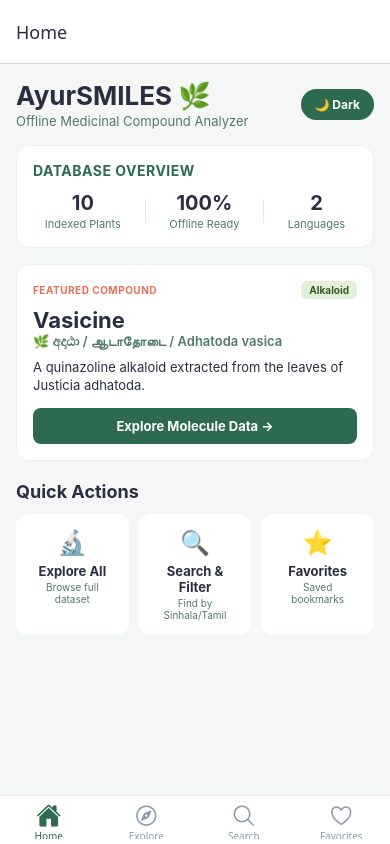
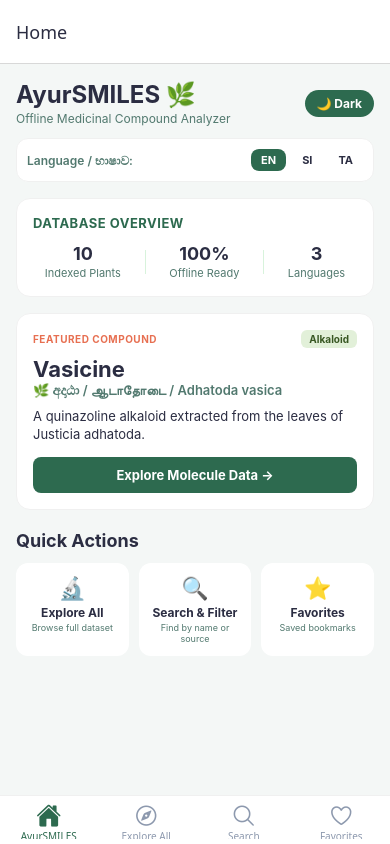
Before and after one commit to thilinitharushika/AyurSMILES, a React Native app: screen /Home in a window 390 px wide. Built offline with nearby package versions, Linux system fonts and the light colour scheme.

Commit message:
feat: add bilingual support for English, Sinhala, and Tamil with LanguageContext

```diff
--- a/App.js
+++ b/App.js
@@ -4,10 +4,9 @@ import { createBottomTabNavigator } from '@react-navigation/bottom-tabs';
 import { createNativeStackNavigator } from '@react-navigation/native-stack';
 import { Ionicons } from '@expo/vector-icons';
 
-// 1. Import Theme Provider
 import { ThemeProvider, useTheme } from './context/ThemeContext';
+import { LanguageProvider, useLanguage } from './context/LanguageContext';
 
-// 2. Import Screens
 import HomeScreen from './screens/HomeScreen';
 import ExploreScreen from './screens/ExploreScreen';
 import SearchScreen from './screens/SearchScreen';
@@ -17,9 +16,9 @@ import DetailScreen from './screens/DetailScreen';
 const Tab = createBottomTabNavigator();
 const Stack = createNativeStackNavigator();
 
-// Tab Navigator Component with Icons & Active Theme support
 function MainTabs() {
   const { theme } = useTheme();
+  const { t } = useLanguage();
 
   return (
     <Tab.Navigator
@@ -35,7 +34,6 @@ function MainTabs() {
         tabBarInactiveTintColor: '#8d99ae',
         tabBarIcon: ({ focused, color, size }) => {
           let iconName;
-
           if (route.name === 'Home') {
             iconName = focused ? 'home' : 'home-outline';
           } else if (route.name === 'Explore') {
@@ -45,23 +43,22 @@ function MainTabs() {
           } else if (route.name === 'Favorites') {
             iconName = focused ? 'heart' : 'heart-outline';
           }
-
           return <Ionicons name={iconName} size={size} color={color} />;
         },
       })}
     >
-      <Tab.Screen name="Home" component={HomeScreen} />
-      <Tab.Screen name="Explore" component={ExploreScreen} />
-      <Tab.Screen name="Search" component={SearchScreen} />
-      <Tab.Screen name="Favorites" component={FavoritesScreen} />
+      <Tab.Screen name="Home" component={HomeScreen} options={{ tabBarLabel: t.appTitle.split(' ')[0] }} />
+      <Tab.Screen name="Explore" component={ExploreScreen} options={{ tabBarLabel: t.exploreAll }} />
+      <Tab.Screen name="Search" component={SearchScreen} options={{ tabBarLabel: t.searchFilter.split(' ')[0] }} />
+      <Tab.Screen name="Favorites" component={FavoritesScreen} options={{ tabBarLabel: t.favorites }} />
     </Tab.Navigator>
   );
 }
 
-// Main App Component
 export default function App() {
   return (
     <ThemeProvider>
+      <LanguageProvider>
         <NavigationContainer>
           <Stack.Navigator>
             <Stack.Screen
@@ -76,6 +73,7 @@ export default function App() {
             />
           </Stack.Navigator>
         </NavigationContainer>
+      </LanguageProvider>
     </ThemeProvider>
   );
 }
--- /dev/null
+++ b/context/LanguageContext.js
@@ -0,0 +1,118 @@
+import React, { createContext, useContext, useState, useEffect } from 'react';
+import AsyncStorage from '@react-native-async-storage/async-storage';
+
+const LanguageContext = createContext();
+
+export const translations = {
+  en: {
+    appTitle: 'AyurSMILES 🌿',
+    appSubtitle: 'Offline Medicinal Compound Analyzer',
+    databaseOverview: 'Database Overview',
+    indexedPlants: 'Indexed Plants',
+    offlineReady: 'Offline Ready',
+    languages: 'Languages',
+    featuredCompound: 'FEATURED COMPOUND',
+    exploreMoleculeData: 'Explore Molecule Data →',
+    quickActions: 'Quick Actions',
+    exploreAll: 'Explore All',
+    browseFullDataset: 'Browse full dataset',
+    searchFilter: 'Search & Filter',
+    findByName: 'Find by name or source',
+    favorites: 'Favorites',
+    savedBookmarks: 'Saved bookmarks',
+    exploreCompounds: 'Explore Compounds',
+    showingIndexed: 'Showing indexed traditional medicinal compounds',
+    searchPlaceholder: 'Search compound or plant (Sinhala / Tamil)...',
+    noResults: 'No matching compounds found 🧪',
+    tryDifferentSearch: 'Try searching with a different name or select "All".',
+    lipinskiPass: 'Lipinski: Pass ✅',
+    lipinskiAlert: 'Lipinski: Alert ⚠️',
+    all: 'All',
+  },
+  si: {
+    appTitle: 'ආයුර් SMILES 🌿',
+    appSubtitle: 'ඕෆ්ලයින් ඖෂධීය සංයෝග විශ්ලේෂකය',
+    databaseOverview: 'දත්ත සමුදාය දළ විශ්ලේෂණය',
+    indexedPlants: 'ලැයිස්තුගත ශාක',
+    offlineReady: '100% ඕෆ්ලයින්',
+    languages: 'භාෂා',
+    featuredCompound: 'විශේෂිත ඖෂධීය සංයෝගය',
+    exploreMoleculeData: 'අණුක දත්ත පරීක්ෂා කරන්න →',
+    quickActions: 'ක්රියාකාරකම්',
+    exploreAll: 'සියල්ල බලන්න',
+    browseFullDataset: 'සම්පූර්ණ දත්ත සමුදාය',
+    searchFilter: 'සෙවුම සහ පෙරහන',
+    findByName: 'නම හෝ මූලාශ්රය අනුව',
+    favorites: 'ප්‍රියතම සංයෝග',
+    savedBookmarks: 'සුරකින ලද ලැයිස්තුව',
+    exploreCompounds: 'සංයෝග ගවේෂණය',
+    showingIndexed: 'ලැයිස්තුගත සම්ප්‍රදායික ඖෂධීය සංයෝග',
+    searchPlaceholder: 'සංයෝගය හෝ ශාකය සොයන්න (සිංහල / தமிழ்)...',
+    noResults: 'ගැලපෙන සංයෝග හමු නොවීය 🧪',
+    tryDifferentSearch: 'වෙනත් නමකින් සෙවීමට උත්සාහ කරන්න.',
+    lipinskiPass: 'ලිපින්ස්කි: සාර්ථකයි ✅',
+    lipinskiAlert: 'ලිපින්ස්කි: අවධානය ⚠️',
+    all: 'සියල්ල',
+  },
+  ta: {
+    appTitle: 'ஆயுர் SMILES 🌿',
+    appSubtitle: 'ஆஃப்லைன் மூலிகை கலவை பகுப்பாய்வி',
+    databaseOverview: 'தரவுத்தள மேலோட்டம்',
+    indexedPlants: 'வரிசைப்படுத்தப்பட்ட தாவரங்கள்',
+    offlineReady: 'ஆஃப்லைன் தயார்',
+    languages: 'மொழிகள்',
+    featuredCompound: 'சிறப்பு மூலிகை கலவை',
+    exploreMoleculeData: 'மூலக்கூறு தரவை ஆராய்க →',
+    quickActions: 'விரைவு செயல்கள்',
+    exploreAll: 'அனைத்தையும் ஆராய்க',
+    browseFullDataset: 'முழு தரவுத்தளம்',
+    searchFilter: 'தேடல் & வடிகட்டி',
+    findByName: 'பெயர் அல்லது மூலம் மூலம்',
+    favorites: 'விருப்பமானவை',
+    savedBookmarks: 'சேமிக்கப்பட்டவை',
+    exploreCompounds: 'கலவைகளை ஆராய்க',
+    showingIndexed: 'வரிசைப்படுத்தப்பட்ட பாரம்பரிய மருத்துவ கலவைகள்',
+    searchPlaceholder: 'கலவை அல்லது தாவரத்தை தேடுக...',
+    noResults: 'பொருந்தும் கலவைகள் எதுவும் இல்லை 🧪',
+    tryDifferentSearch: 'வேறு பெயரில் தேட முயற்சிக்கவும்.',
+    lipinskiPass: 'லிபின்ஸ்கி: தேர்ச்சி ✅',
+    lipinskiAlert: 'லிபின்ஸ்கி: எச்சரிக்கை ⚠️',
+    all: 'அனைத்தும்',
+  }
+};
+
+export const LanguageProvider = ({ children }) => {
+  const [lang, setLang] = useState('en');
+
+  useEffect(() => {
+    loadLanguage();
+  }, []);
+
+  const loadLanguage = async () => {
+    try {
+      const savedLang = await AsyncStorage.getItem('user_language');
+      if (savedLang) setLang(savedLang);
+    } catch (error) {
+      console.log('Error loading language', error);
+    }
+  };
+
+  const changeLanguage = async (newLang) => {
+    try {
+      setLang(newLang);
+      await AsyncStorage.setItem('user_language', newLang);
+    } catch (error) {
+      console.log('Error saving language', error);
+    }
+  };
+
+  const t = translations[lang] || translations.en;
+
+  return (
+    <LanguageContext.Provider value={{ lang, changeLanguage, t }}>
+      {children}
+    </LanguageContext.Provider>
+  );
+};
+
+export const useLanguage = () => useContext(LanguageContext);
--- a/screens/HomeScreen.js
+++ b/screens/HomeScreen.js
@@ -8,12 +8,13 @@ import {
 } from 'react-native';
 import { SafeAreaView } from 'react-native-safe-area-context';
 import { useTheme } from '../context/ThemeContext';
+import { useLanguage } from '../context/LanguageContext';
 import compoundsData from '../data/compounds.json';
 
 export default function HomeScreen({ navigation }) {
   const { theme, isDarkMode, toggleTheme } = useTheme();
+  const { lang, changeLanguage, t } = useLanguage();
 
-  // Pick a daily featured compound (e.g., Curcumin or first entry)
   const featuredCompound = compoundsData[0] || {};
   const totalCompounds = compoundsData.length;
 
@@ -21,12 +22,12 @@ export default function HomeScreen({ navigation }) {
     <SafeAreaView style={[styles.container, { backgroundColor: theme.background }]}>
       <ScrollView contentContainerStyle={styles.scrollContent} showsVerticalScrollIndicator={false}>
 
-        {/* Top App Header & Theme Switcher */}
+        {/* Header & Theme Toggle */}
         <View style={styles.topHeader}>
           <View>
-            <Text style={[styles.appTitle, { color: theme.text }]}>AyurSMILES 🌿</Text>
+            <Text style={[styles.appTitle, { color: theme.text }]}>{t.appTitle}</Text>
             <Text style={[styles.appSubtitle, { color: theme.subText }]}>
-              Offline Medicinal Compound Analyzer
+              {t.appSubtitle}
             </Text>
           </View>
 
@@ -41,32 +42,57 @@ export default function HomeScreen({ navigation }) {
           </TouchableOpacity>
         </View>
 
+        {/* Language Switcher Bar (EN | SI | TA) */}
+        <View style={[styles.langBar, { backgroundColor: theme.card, borderColor: theme.border }]}>
+          <Text style={[styles.langLabel, { color: theme.subText }]}>Language / භාෂාව:</Text>
+          <View style={styles.langButtons}>
+            {['en', 'si', 'ta'].map((l) => (
+              <TouchableOpacity
+                key={l}
+                style={[
+                  styles.langPill,
+                  lang === l && { backgroundColor: theme.primary }
+                ]}
+                onPress={() => changeLanguage(l)}
+              >
+                <Text style={[
+                  styles.langText,
+                  { color: theme.text },
+                  lang === l && styles.activeLangText
+                ]}>
+                  {l.toUpperCase()}
+                </Text>
+              </TouchableOpacity>
+            ))}
+          </View>
+        </View>
+
         {/* Quick Stats Dashboard Card */}
         <View style={[styles.statsCard, { backgroundColor: theme.card, borderColor: theme.border }]}>
-          <Text style={[styles.statsTitle, { color: theme.primary }]}>Database Overview</Text>
+          <Text style={[styles.statsTitle, { color: theme.primary }]}>{t.databaseOverview}</Text>
           <View style={styles.statsRow}>
             <View style={styles.statBox}>
               <Text style={[styles.statNumber, { color: theme.text }]}>{totalCompounds}</Text>
-              <Text style={[styles.statLabel, { color: theme.subText }]}>Indexed Plants</Text>
+              <Text style={[styles.statLabel, { color: theme.subText }]}>{t.indexedPlants}</Text>
             </View>
             <View style={styles.statDivider} />
             <View style={styles.statBox}>
               <Text style={[styles.statNumber, { color: theme.text }]}>100%</Text>
-              <Text style={[styles.statLabel, { color: theme.subText }]}>Offline Ready</Text>
+              <Text style={[styles.statLabel, { color: theme.subText }]}>{t.offlineReady}</Text>
             </View>
             <View style={styles.statDivider} />
             <View style={styles.statBox}>
-              <Text style={[styles.statNumber, { color: theme.text }]}>2</Text>
-              <Text style={[styles.statLabel, { color: theme.subText }]}>Languages</Text>
+              <Text style={[styles.statNumber, { color: theme.text }]}>3</Text>
+              <Text style={[styles.statLabel, { color: theme.subText }]}>{t.languages}</Text>
             </View>
           </View>
         </View>
 
-        {/* Daily Featured Plant Banner */}
+        {/* Featured Banner */}
         {featuredCompound.name && (
           <View style={[styles.featuredCard, { backgroundColor: theme.card, borderColor: theme.border }]}>
             <View style={styles.featuredBadgeRow}>
-              <Text style={styles.featuredBadge}>FEATURED COMPOUND</Text>
+              <Text style={styles.featuredBadge}>{t.featuredCompound}</Text>
               <Text style={[styles.categoryBadge, { backgroundColor: theme.badgeBg, color: theme.badgeText }]}>
                 {featuredCompound.category}
               </Text>
@@ -87,13 +113,13 @@ export default function HomeScreen({ navigation }) {
               style={[styles.viewDetailsBtn, { backgroundColor: theme.primary }]}
               onPress={() => navigation.navigate('Detail', { compound: featuredCompound })}
             >
-              <Text style={styles.viewDetailsBtnText}>Explore Molecule Data →</Text>
+              <Text style={styles.viewDetailsBtnText}>{t.exploreMoleculeData}</Text>
             </TouchableOpacity>
           </View>
         )}
 
-        {/* Quick Navigation Cards */}
-        <Text style={[styles.sectionHeader, { color: theme.text }]}>Quick Actions</Text>
+        {/* Quick Actions */}
+        <Text style={[styles.sectionHeader, { color: theme.text }]}>{t.quickActions}</Text>
 
         <View style={styles.quickActionsGrid}>
           <TouchableOpacity
@@ -101,8 +127,8 @@ export default function HomeScreen({ navigation }) {
             onPress={() => navigation.navigate('Explore')}
           >
             <Text style={styles.actionIcon}>🔬</Text>
-            <Text style={[styles.actionTitle, { color: theme.text }]}>Explore All</Text>
-            <Text style={[styles.actionDesc, { color: theme.subText }]}>Browse full dataset</Text>
+            <Text style={[styles.actionTitle, { color: theme.text }]}>{t.exploreAll}</Text>
+            <Text style={[styles.actionDesc, { color: theme.subText }]}>{t.browseFullDataset}</Text>
           </TouchableOpacity>
 
           <TouchableOpacity
@@ -110,8 +136,8 @@ export default function HomeScreen({ navigation }) {
             onPress={() => navigation.navigate('Search')}
           >
             <Text style={styles.actionIcon}>🔍</Text>
-            <Text style={[styles.actionTitle, { color: theme.text }]}>Search & Filter</Text>
-            <Text style={[styles.actionDesc, { color: theme.subText }]}>Find by Sinhala/Tamil</Text>
+            <Text style={[styles.actionTitle, { color: theme.text }]}>{t.searchFilter}</Text>
+            <Text style={[styles.actionDesc, { color: theme.subText }]}>{t.findByName}</Text>
           </TouchableOpacity>
 
           <TouchableOpacity
@@ -119,8 +145,8 @@ export default function HomeScreen({ navigation }) {
             onPress={() => navigation.navigate('Favorites')}
           >
             <Text style={styles.actionIcon}>⭐</Text>
-            <Text style={[styles.actionTitle, { color: theme.text }]}>Favorites</Text>
-            <Text style={[styles.actionDesc, { color: theme.subText }]}>Saved bookmarks</Text>
+            <Text style={[styles.actionTitle, { color: theme.text }]}>{t.favorites}</Text>
+            <Text style={[styles.actionDesc, { color: theme.subText }]}>{t.savedBookmarks}</Text>
           </TouchableOpacity>
         </View>
 
@@ -130,152 +156,39 @@ export default function HomeScreen({ navigation }) {
 }
 
 const styles = StyleSheet.create({
-  container: {
-    flex: 1
-  },
-  scrollContent: {
-    padding: 16,
-    paddingBottom: 30
-  },
-  topHeader: {
-    flexDirection: 'row',
-    justifyContent: 'space-between',
-    alignItems: 'center',
-    marginBottom: 16
-  },
-  appTitle: {
-    fontSize: 26,
-    fontWeight: 'bold'
-  },
-  appSubtitle: {
-    fontSize: 13,
-    marginTop: 2
-  },
-  themeBtn: {
-    paddingHorizontal: 14,
-    paddingVertical: 8,
-    borderRadius: 20
-  },
-  themeBtnText: {
-    color: '#ffffff',
-    fontWeight: 'bold',
-    fontSize: 12
-  },
-  statsCard: {
-    padding: 16,
-    borderRadius: 14,
-    marginBottom: 16,
-    borderWidth: 1,
-    elevation: 2
-  },
-  statsTitle: {
-    fontSize: 14,
-    fontWeight: 'bold',
-    marginBottom: 12,
-    textTransform: 'uppercase',
-    letterSpacing: 0.5
-  },
-  statsRow: {
-    flexDirection: 'row',
-    justifyContent: 'space-around',
-    alignItems: 'center'
-  },
-  statBox: {
-    alignItems: 'center'
-  },
-  statNumber: {
-    fontSize: 20,
-    fontWeight: 'bold'
-  },
-  statLabel: {
-    fontSize: 11,
-    marginTop: 2
-  },
-  statDivider: {
-    width: 1,
-    height: 24,
-    backgroundColor: '#d8f3dc'
-  },
-  featuredCard: {
-    padding: 16,
-    borderRadius: 14,
-    marginBottom: 20,
-    borderWidth: 1,
-    elevation: 2
-  },
-  featuredBadgeRow: {
-    flexDirection: 'row',
-    justifyContent: 'space-between',
-    alignItems: 'center',
-    marginBottom: 8
-  },
-  featuredBadge: {
-    fontSize: 10,
-    fontWeight: 'bold',
-    color: '#e76f51',
-    letterSpacing: 0.5
-  },
-  categoryBadge: {
-    fontSize: 10,
-    fontWeight: 'bold',
-    paddingHorizontal: 8,
-    paddingVertical: 3,
-    borderRadius: 6,
-    overflow: 'hidden'
-  },
-  featuredTitle: {
-    fontSize: 22,
-    fontWeight: 'bold'
-  },
-  featuredPlant: {
-    fontSize: 13,
-    fontWeight: '600',
-    marginBottom: 8
-  },
-  featuredDesc: {
-    fontSize: 13,
-    lineHeight: 18,
-    marginBottom: 14
-  },
-  viewDetailsBtn: {
-    paddingVertical: 10,
-    borderRadius: 8,
-    alignItems: 'center'
-  },
-  viewDetailsBtnText: {
-    color: '#ffffff',
-    fontWeight: 'bold',
-    fontSize: 13
-  },
-  sectionHeader: {
-    fontSize: 18,
-    fontWeight: 'bold',
-    marginBottom: 12
-  },
-  quickActionsGrid: {
-    flexDirection: 'row',
-    justifyContent: 'space-between',
-    gap: 10
-  },
-  actionCard: {
-    flex: 1,
-    padding: 14,
-    borderRadius: 12,
-    alignItems: 'center',
-    elevation: 2
-  },
-  actionIcon: {
-    fontSize: 24,
-    marginBottom: 6
-  },
-  actionTitle: {
-    fontSize: 13,
-    fontWeight: 'bold',
-    marginBottom: 2,
-    textAlign: 'center'
-  },
-  actionDesc: {
-    fontSize: 10,
-    textAlign: 'center'
-  }
+  container: { flex: 1 },
+  scrollContent: { padding: 16, paddingBottom: 30 },
+  topHeader: { flexDirection: 'row', justifyContent: 'space-between', alignItems: 'center', marginBottom: 12 },
+  appTitle: { fontSize: 24, fontWeight: 'bold' },
+  appSubtitle: { fontSize: 12, marginTop: 2 },
+  themeBtn: { paddingHorizontal: 12, paddingVertical: 6, borderRadius: 18 },
+  themeBtnText: { color: '#ffffff', fontWeight: 'bold', fontSize: 12 },
+  langBar: { flexDirection: 'row', justifyContent: 'space-between', alignItems: 'center', padding: 10, borderRadius: 12, borderWidth: 1, marginBottom: 16 },
+  langLabel: { fontSize: 12, fontWeight: '600' },
+  langButtons: { flexDirection: 'row', gap: 6 },
+  langPill: { paddingHorizontal: 10, paddingVertical: 4, borderRadius: 8 },
+  langText: { fontSize: 11, fontWeight: 'bold' },
+  activeLangText: { color: '#ffffff' },
+  statsCard: { padding: 16, borderRadius: 14, marginBottom: 16, borderWidth: 1, elevation: 2 },
+  statsTitle: { fontSize: 13, fontWeight: 'bold', marginBottom: 12, textTransform: 'uppercase', letterSpacing: 0.5 },
+  statsRow: { flexDirection: 'row', justifyContent: 'space-around', alignItems: 'center' },
+  statBox: { alignItems: 'center' },
+  statNumber: { fontSize: 18, fontWeight: 'bold' },
+  statLabel: { fontSize: 11, marginTop: 2 },
+  statDivider: { width: 1, height: 24, backgroundColor: '#d8f3dc' },
+  featuredCard: { padding: 16, borderRadius: 14, marginBottom: 20, borderWidth: 1, elevation: 2 },
+  featuredBadgeRow: { flexDirection: 'row', justifyContent: 'space-between', alignItems: 'center', marginBottom: 8 },
+  featuredBadge: { fontSize: 10, fontWeight: 'bold', color: '#e76f51', letterSpacing: 0.5 },
+  categoryBadge: { fontSize: 10, fontWeight: 'bold', paddingHorizontal: 8, paddingVertical: 3, borderRadius: 6, overflow: 'hidden' },
+  featuredTitle: { fontSize: 22, fontWeight: 'bold' },
+  featuredPlant: { fontSize: 13, fontWeight: '600', marginBottom: 8 },
+  featuredDesc: { fontSize: 13, lineHeight: 18, marginBottom: 14 },
+  viewDetailsBtn: { paddingVertical: 10, borderRadius: 8, alignItems: 'center' },
+  viewDetailsBtnText: { color: '#ffffff', fontWeight: 'bold', fontSize: 13 },
+  sectionHeader: { fontSize: 18, fontWeight: 'bold', marginBottom: 12 },
+  quickActionsGrid: { flexDirection: 'row', justifyContent: 'space-between', gap: 10 },
+  actionCard: { flex: 1, padding: 12, borderRadius: 12, alignItems: 'center', elevation: 2 },
+  actionIcon: { fontSize: 22, marginBottom: 4 },
+  actionTitle: { fontSize: 12, fontWeight: 'bold', marginBottom: 2, textAlign: 'center' },
+  actionDesc: { fontSize: 9, textAlign: 'center' }
 });
```
Also changed, not shown: screens/ExploreScreen.js (+5 -3 lines), screens/SearchScreen.js (+7 -5 lines). Lines whose indentation alone changed are shown as unchanged.
